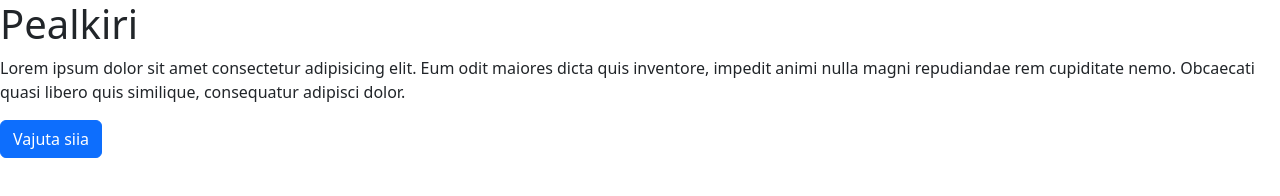
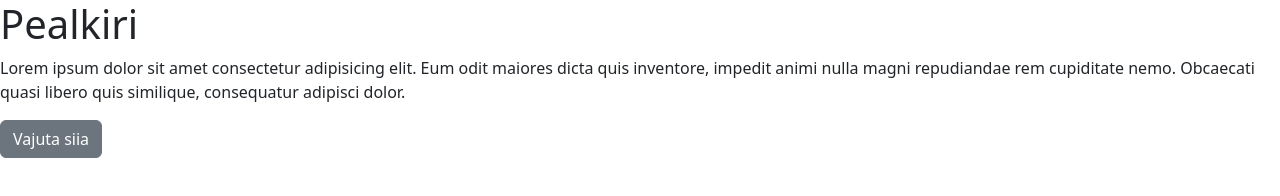
Before and after one commit to LiisaVahter/vitebootstrap, a website built with Vite: page src/index.html in a window 1280 px wide. Built offline with nearby package versions, Linux system fonts and the light colour scheme.

Commit message:
tund 22.nov

```diff
--- a/src/index.html
+++ b/src/index.html
@@ -14,7 +14,7 @@
 
 
 <div>
-    <button class="btn btn-primary">Vajuta siia</button>
+    <button class="btn btn-secondary">Vajuta siia</button>
 </div>
 
 </body>
```
